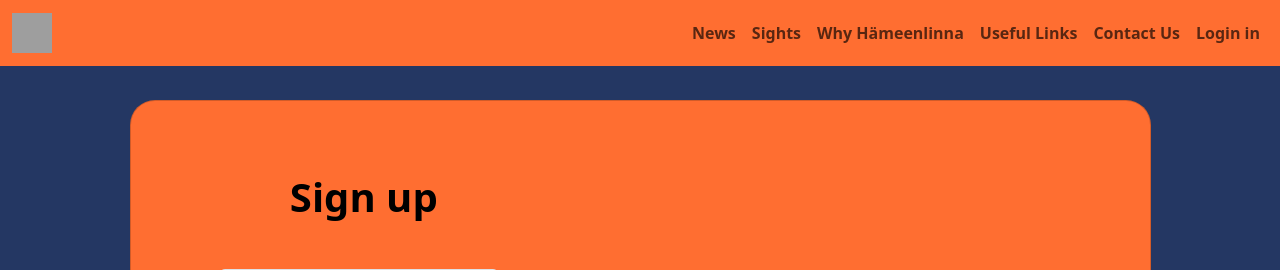
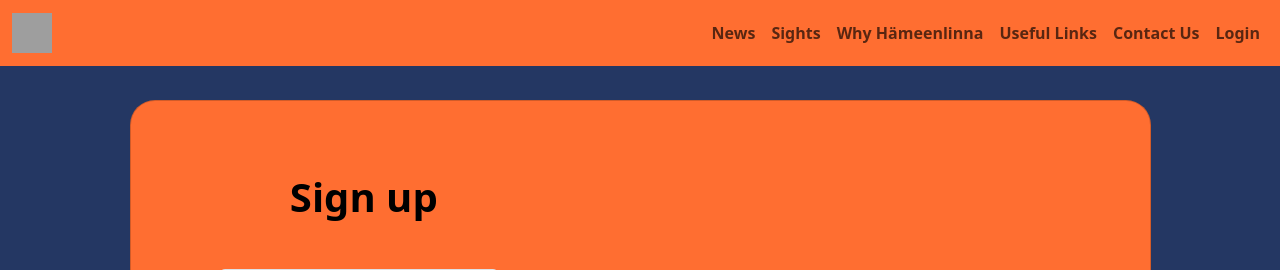
Before and after one commit to Fernoss/webprogramming23_team3, a PHP site: page /Register.php in a window 1280 px wide. Shown: the top 270 px of the page. Run offline with PHP 8.4, Linux system fonts and the light colour scheme; a stand-in replaces the project's code that opens the database connection; some libraries are stand-ins or nearby versions; grey boxes are pictures that could not be loaded.

Commit message:
Update header.php

```diff
--- a/header.php
+++ b/header.php
@@ -59,7 +59,7 @@
               <a class="nav-link" href="#footer"><b>Contact Us</b></a>
             </li>
             <li class="nav-item">
-              <a class="nav-link" href="login.php"><b>Login in</b></a>
+              <a class="nav-link" href="../webprogramming23_team3/login.php"><b>Login</b></a>
             </li>
           </ul>
         </div>
```
